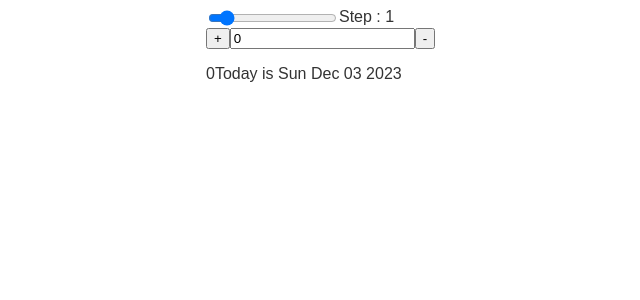
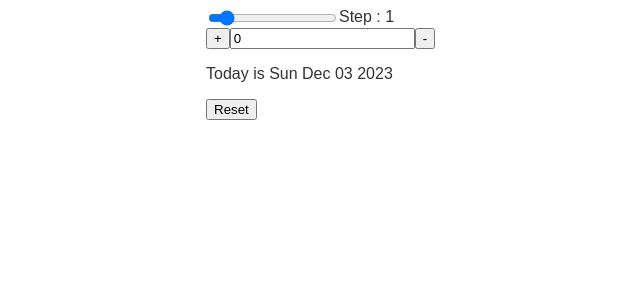
Before and after one commit to nikhilbudhathoki09/steps-react, a React (Create React App) app: page / in a window 1280 px wide. Shown: the top 300 px of the page, without its empty margins (434-1074 px from the left). Built offline with nearby package versions, Linux system fonts and the light colour scheme.

Commit message:
date converter finished with range and reset button

```diff
--- a/src/App.js
+++ b/src/App.js
@@ -99,6 +99,11 @@ export default function App() {
   const [count, setCount] = useState(0);
   const [step, setStep] = useState(1);
 
+  function handleReset() {
+    setCount(0);
+    setStep(1);
+  }
+
   const date = new Date();
   date.setDate(date.getDate() + count);
 
@@ -129,17 +134,19 @@ export default function App() {
       </div>
       <div>
         <p>
-          {Math.abs(count)}
           <span>
             {count === 0
               ? "Today is "
               : count > 0
-              ? " day from now is "
-              : " day ago was "}
+              ? `${count} day from now is `
+              : `${Math.abs(count)} day ago was `}
           </span>
           <span>{date.toDateString()}</span>
         </p>
       </div>
+      <div>
+        <button onClick={handleReset}>Reset</button>
+      </div>
     </div>
   );
 }
```
